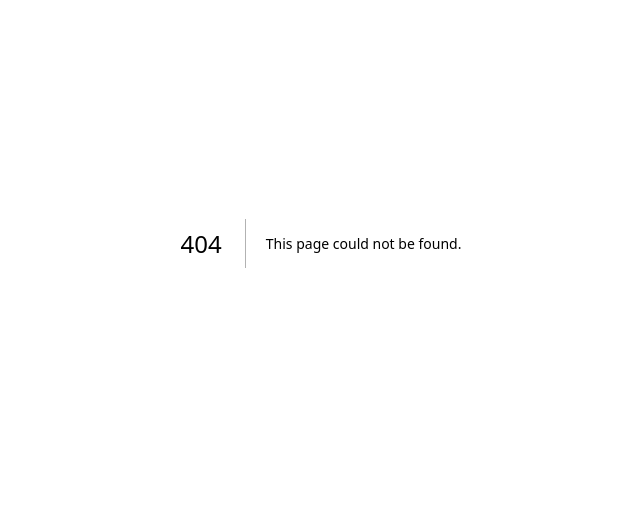
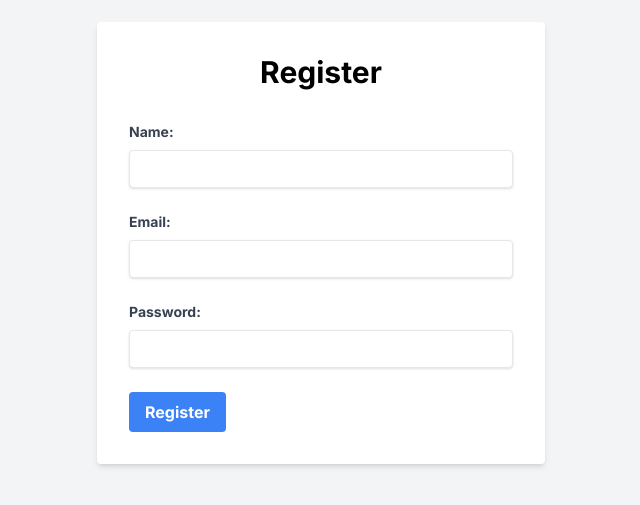
Before and after one commit to muhammed-gumus/lojiper-case, a Next.js app in the folder lojiper-case-study/: page /Register in a window 1280 px wide. Before the commit this address had no page. Shown: the part 157-662 px from the top of the page, without its empty margins (319-959 px from the left). Built offline with nearby package versions, Linux system fonts and the light colour scheme.

Commit message:
feat: the registration page was created and the first user was registered.

```diff
--- /dev/null
+++ b/lojiper-case-study/app/Register/page.tsx
@@ -0,0 +1,119 @@
+"use client";
+
+import { useState } from 'react';
+import { useRouter } from 'next/navigation';
+
+const Register = () => {
+  const [name, setName] = useState('');
+  const [email, setEmail] = useState('');
+  const [password, setPassword] = useState('');
+  const [error, setError] = useState('');
+  const [nameError, setNameError] = useState('');
+  const [emailError, setEmailError] = useState('');
+  const [passwordError, setPasswordError] = useState('');
+  const router = useRouter();
+
+  const validateName = (name: string) => /^[a-zA-Z0-9]+$/.test(name);
+  const validateEmail = (email: string) => /^[^\s@]+@[^\s@]+\.[^\s@]+$/.test(email);
+  const validatePassword = (password: string) => /^[a-zA-Z0-9]{6,12}$/.test(password);
+
+  const handleSubmit = async (event: React.FormEvent) => {
+    event.preventDefault();
+    setNameError('');
+    setEmailError('');
+    setPasswordError('');
+    setError('');
+
+    let hasError = false;
+
+    if (!validateName(name)) {
+      setNameError('Name must only contain alpha-numeric characters.');
+      hasError = true;
+    }
+
+    if (!validateEmail(email)) {
+      setEmailError('Email must be a valid email address.');
+      hasError = true;
+    }
+
+    if (!validatePassword(password)) {
+      setPasswordError('Password must be 6-12 characters long and contain only alpha-numeric characters.');
+      hasError = true;
+    }
+
+    if (hasError) {
+      return;
+    }
+
+    const payload = { name, email, password };
+    console.log('Payload:', payload); // Debugging için ekledik.
+    try {
+      const response = await fetch('https://study.logiper.com/auth/register', {
+        method: 'POST',
+        headers: { 'Content-Type': 'application/json' },
+        body: JSON.stringify(payload),
+      });
+      const data = await response.json();
+      console.log('Response:', data); // Debugging için ekledik.
+      if (data.status === 'success') {
+        router.push('/login');
+      } else {
+        setError(data.data);
+      }
+    } catch (err) {
+      console.error('Error:', err);
+      setError('An error occurred');
+    }
+  };
+
+  return (
+    <div className="min-h-screen flex items-center justify-center bg-gray-100">
+      <div className="bg-white p-8 rounded shadow-md w-full max-w-md">
+        <h1 className="text-3xl font-bold mb-8 text-center">Register</h1>
+        <form onSubmit={handleSubmit}>
+          <div className="mb-6">
+            <label className="block text-gray-700 text-sm font-bold mb-2">Name:</label>
+            <input
+              type="text"
+              value={name}
+              onChange={(e) => setName(e.target.value)}
+              className="shadow appearance-none border rounded w-full py-2 px-3 text-gray-700 leading-tight focus:outline-none focus:shadow-outline"
+              required
+            />
+            {nameError && <p className="text-red-500 text-xs italic">{nameError}</p>}
+          </div>
+          <div className="mb-6">
+            <label className="block text-gray-700 text-sm font-bold mb-2">Email:</label>
+            <input
+              type="email"
+              value={email}
+              onChange={(e) => setEmail(e.target.value)}
+              className="shadow appearance-none border rounded w-full py-2 px-3 text-gray-700 leading-tight focus:outline-none focus:shadow-outline"
+              required
+            />
+            {emailError && <p className="text-red-500 text-xs italic">{emailError}</p>}
+          </div>
+          <div className="mb-6">
+            <label className="block text-gray-700 text-sm font-bold mb-2">Password:</label>
+            <input
+              type="password"
+              value={password}
+              onChange={(e) => setPassword(e.target.value)}
+              className="shadow appearance-none border rounded w-full py-2 px-3 text-gray-700 leading-tight focus:outline-none focus:shadow-outline"
+              required
+            />
+            {passwordError && <p className="text-red-500 text-xs italic">{passwordError}</p>}
+          </div>
+          {error && <p className="text-red-500 mb-4">{error}</p>}
+          <div className="flex items-center justify-between">
+            <button type="submit" className="bg-blue-500 hover:bg-blue-700 text-white font-bold py-2 px-4 rounded focus:outline-none focus:shadow-outline">
+              Register
+            </button>
+          </div>
+        </form>
+      </div>
+    </div>
+  );
+};
+
+export default Register;
```
